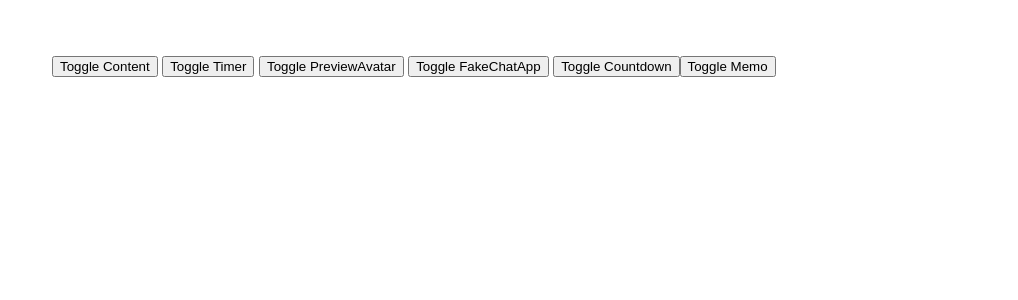
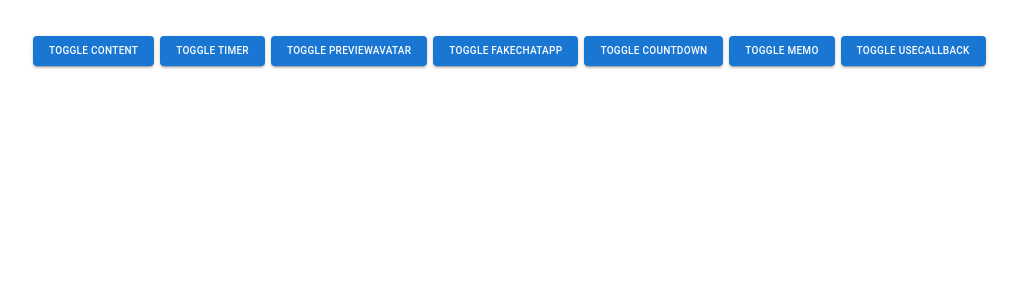
Before and after one commit to ThanhDatTu3tle/learn_hooks, a React (Create React App) app: page / in a window 1280 px wide. Shown: the top 300 px of the page, without its empty margins (3-1021 px from the left). Built offline with nearby package versions, Linux system fonts and the light colour scheme.

Commit message:
done useCallback

```diff
--- a/src/App.js
+++ b/src/App.js
@@ -1,16 +1,16 @@
 // import logo from './logo.svg';
 // import './App.css';
 // import * as React from 'react';
-// import Content from './component/Content';
-// import Button from '@mui/material/Button';
+import Button from '@mui/material/Button';
 // import Input from '@mui/material/Input';
 import { useState } from "react";
 import Content from "./component/Content";
 import Timer from "./component/Timer";
 import PreviewAvatar from "./component/PreviewAvatar";
-import FakechatApp from "./component/FakeChatApp";
+import FakeChatApp from "./component/FakeChatApp";
 import Countdown from "./component/Countdown";
 import Memo from "./component/Memo";
+import UseCallback from './component/UseCallback';
 
 function App() {
   const [showContent, setShowContent] = useState(false)
@@ -19,25 +19,30 @@ function App() {
   const [showFakeChatApp, setShowFakeChatApp] = useState(false)
   const [showCountdown, setShowCountdown] = useState(false)
   const [showMemo, setShowMemo] = useState(false)
+  const [showUseCallback, setShowUseCallback] = useState(false)
 
   return (
-    <div className="App" style={{ padding: 55 }}>
-      <button onClick={() => setShowContent(!showContent)}>Toggle Content</button>
+    <div className="App" style={{ padding: 33 }}>
+      <Button style={{ margin: 3, fontSize: 10 }} variant="contained" onClick={() => setShowContent(!showContent)}>Toggle Content</Button>
       {showContent && <Content/>}
-      <span> </span>
-      <button onClick={() => setShowTimer(!showTimer)}>Toggle Timer</button>
+
+      <Button style={{ margin: 3, fontSize: 10 }} variant="contained" onClick={() => setShowTimer(!showTimer)}>Toggle Timer</Button>
       {showTimer && <Timer/>}
-      <span> </span>
-      <button onClick={() => setShowPreviewAvatar(!showPreviewAvatar)}>Toggle PreviewAvatar</button>
+
+      <Button style={{ margin: 3, fontSize: 10 }} variant="contained" onClick={() => setShowPreviewAvatar(!showPreviewAvatar)}>Toggle PreviewAvatar</Button>
       {showPreviewAvatar && <PreviewAvatar/>}
-      <span> </span>
-      <button onClick={() => setShowFakeChatApp(!showFakeChatApp)}>Toggle FakeChatApp</button>
-      {showFakeChatApp && <FakechatApp/>}
-      <span> </span>
-      <button onClick={() => setShowCountdown(!showCountdown)}>Toggle Countdown</button>
+
+      <Button style={{ margin: 3, fontSize: 10 }} variant="contained" onClick={() => setShowFakeChatApp(!showFakeChatApp)}>Toggle FakeChatApp</Button>
+      {showFakeChatApp && <FakeChatApp/>}
+
+      <Button style={{ margin: 3, fontSize: 10 }} variant="contained" onClick={() => setShowCountdown(!showCountdown)}>Toggle Countdown</Button>
       {showCountdown && <Countdown/>}
-      <button onClick={() => setShowMemo(!showMemo)}>Toggle Memo</button>
+
+      <Button style={{ margin: 3, fontSize: 10 }} variant="contained" onClick={() => setShowMemo(!showMemo)}>Toggle Memo</Button>
       {showMemo && <Memo/>}
+
+      <Button style={{ margin: 3, fontSize: 10 }} variant="contained" onClick={() => setShowUseCallback(!showUseCallback)}>Toggle UseCallback</Button>
+      {showUseCallback && <UseCallback/>}
     </div>
   );
 }
--- a/src/component/ContentMemo.js
+++ b/src/component/ContentMemo.js
@@ -5,7 +5,7 @@ function ContentMemo() {
 
     return (
         <div>
-            <h1>Ngu</h1>
+            <h1>Content Memo</h1>
         </div>
     )
 }
--- /dev/null
+++ b/src/component/ContentUseCallback.js
@@ -0,0 +1,13 @@
+import { memo } from "react";
+
+function ContentUseCallback({ onIncrease }) {
+    console.log(`re-render`)
+
+    return (
+        <div>
+            <button onClick={onIncrease}>Click me!</button>
+        </div>
+    )
+}
+
+export default memo(ContentUseCallback);
--- a/src/component/Memo.js
+++ b/src/component/Memo.js
@@ -1,4 +1,4 @@
-import { useState, memo } from "react";
+import { useState } from "react";
 import ContentMemo from "./ContentMemo";
 
 // 1. memo() => Higher Order Component (HOC)
--- /dev/null
+++ b/src/component/UseCallback.js
@@ -0,0 +1,23 @@
+import { useState, useCallback } from "react";
+import ContentUseCallback from "./ContentUseCallback";
+
+// 1. memo() => Higher Order Component (HOC)
+// 2. useCallback()
+
+function UseCallback() {
+
+  const [count, setCount] = useState(0)
+
+  const handleIncrease = useCallback(() => {
+    setCount(prev => prev + 1)
+  }, [])
+
+  return (
+    <div>
+      <h1>{count}</h1>
+      <ContentUseCallback onIncrease={handleIncrease} />
+    </div>
+  )
+}
+
+export default UseCallback;
```
